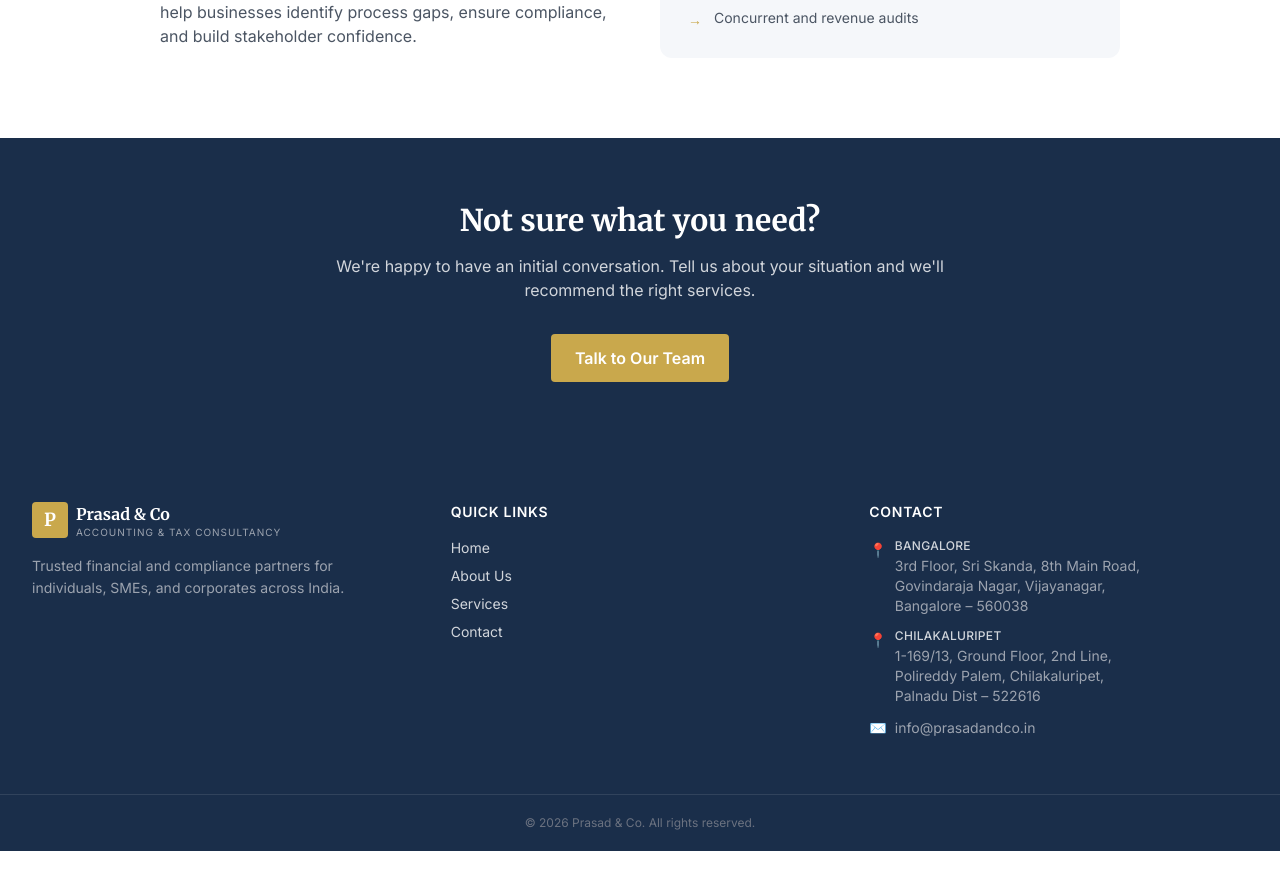
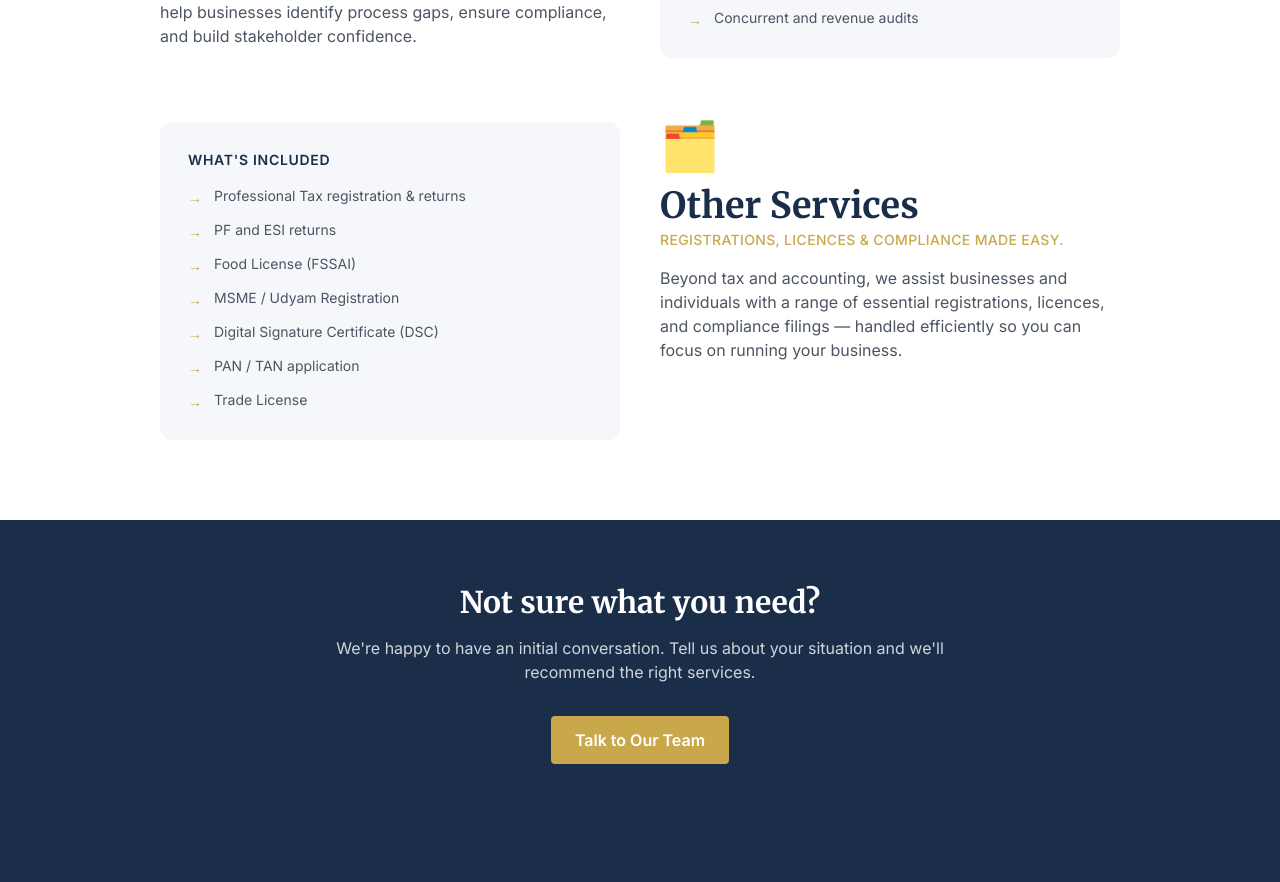
Before and after one commit to Chahat-del/Ca-Consultancy, a React (Vite) app: page /services in a window 1280 px wide. Shown: the part 2000-2882 px from the top of the page. Before the commit the page ends 2851 px from the top, so only its background shows below. Built offline with nearby package versions, Linux system fonts and the light colour scheme; no server answers; the database is empty.

Commit message:
feat: remove testimonials, add Other Services, fix drawer layout

```diff
--- a/src/components/home/ServicesPreview.jsx
+++ b/src/components/home/ServicesPreview.jsx
@@ -26,6 +26,11 @@ const services = [
     icon: '🔍',
     title: 'Audits',
     desc: 'Statutory, internal, and tax audits conducted with thoroughness and professional independence.',
+  },
+  {
+    icon: '🗂️',
+    title: 'Other Services',
+    desc: 'Professional Tax, PF & ESI, Food License, MSME/Udyam Registration, DSC, PAN/TAN, Trade License and more.',
   },
 ]
 
--- a/src/pages/Home.jsx
+++ b/src/pages/Home.jsx
@@ -3,7 +3,6 @@ import Intro from '../components/home/Intro'
 import ServicesPreview from '../components/home/ServicesPreview'
 import ComplianceCalendar from '../components/home/ComplianceCalendar'
 import LatestUpdates from '../components/home/LatestUpdates'
-import Testimonials from '../components/home/Testimonials'
 import CTA from '../components/home/CTA'
 
 export default function Home() {
@@ -14,7 +13,6 @@ export default function Home() {
       <ServicesPreview />
       <ComplianceCalendar />
       <LatestUpdates />
-      <Testimonials />
       <CTA />
     </>
   )
--- a/src/pages/Services.jsx
+++ b/src/pages/Services.jsx
@@ -77,6 +77,23 @@ const services = [
       'Concurrent and revenue audits',
     ],
   },
+  {
+    id: 'other',
+    icon: '🗂️',
+    title: 'Other Services',
+    tagline: 'Registrations, licences & compliance made easy.',
+    description:
+      'Beyond tax and accounting, we assist businesses and individuals with a range of essential registrations, licences, and compliance filings — handled efficiently so you can focus on running your business.',
+    bullets: [
+      'Professional Tax registration & returns',
+      'PF and ESI returns',
+      'Food License (FSSAI)',
+      'MSME / Udyam Registration',
+      'Digital Signature Certificate (DSC)',
+      'PAN / TAN application',
+      'Trade License',
+    ],
+  },
 ]
 
 export default function Services() {
```
